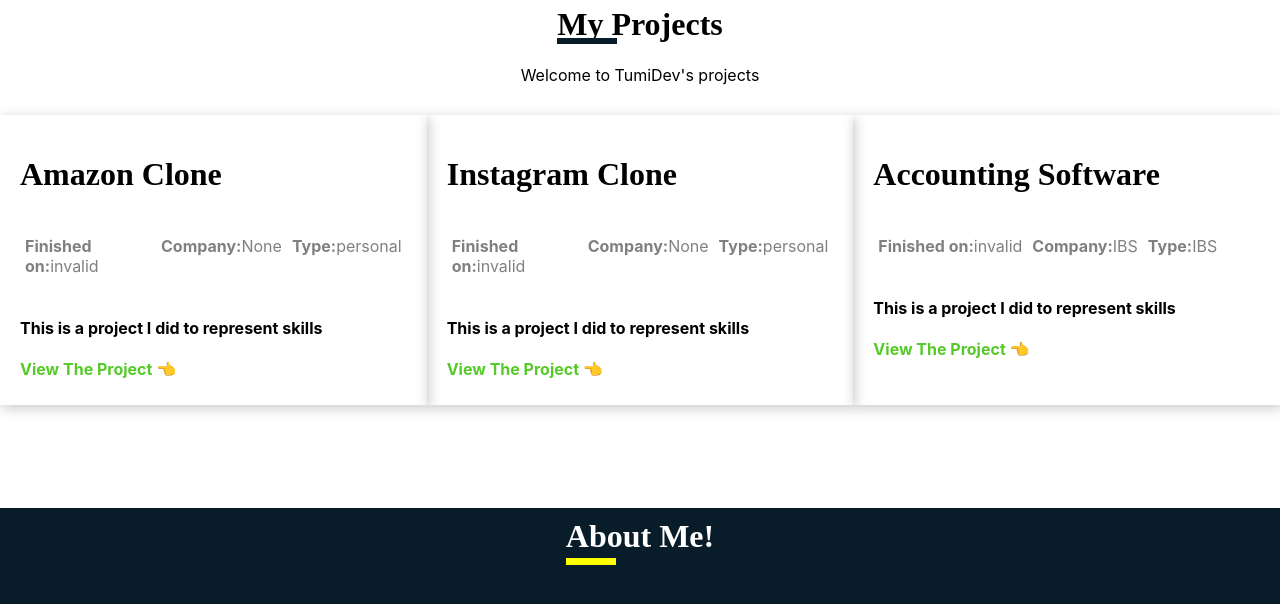
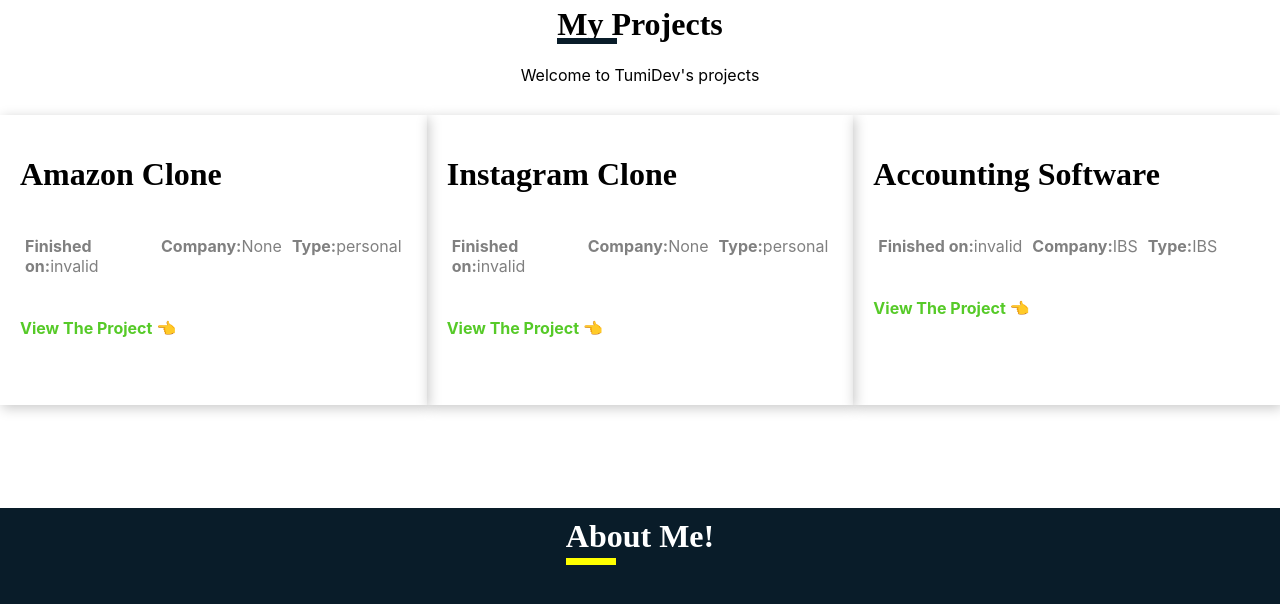
Before and after one commit to UnityGameDesign-max/tumi-portfolio, a React (Create React App) app: page / in a window 1280 px wide. Shown: the part 1475-2079 px from the top of the page. Built offline with nearby package versions, Linux system fonts and the light colour scheme.

Commit message:
modified ProjectCard js file

```diff
--- a/src/ProjectCard/ProjectCard.js
+++ b/src/ProjectCard/ProjectCard.js
@@ -3,7 +3,7 @@ import './ProjectCard.css'
 import Aos from "aos"
 import "aos/dist/aos.css"
 
-function ProjectCard({projectName, finishedDate, company, type, link}) {
+function ProjectCard({projectName, finishedDate, company, type, link, description}) {
     useEffect(() => {
         Aos.init({duration: 2000});
     }, []);
@@ -17,7 +17,7 @@ function ProjectCard({projectName, finishedDate, company, type, link}) {
                 <p className="project__info"><strong>Type:</strong>{type}</p>
             </div>
 
-            <h4>This is a project I did to represent skills</h4>
+            <h4>{description}</h4>
 
             <a href={link} className="project__link">{"View The Project \u{1F448}"}</a>
 
```
